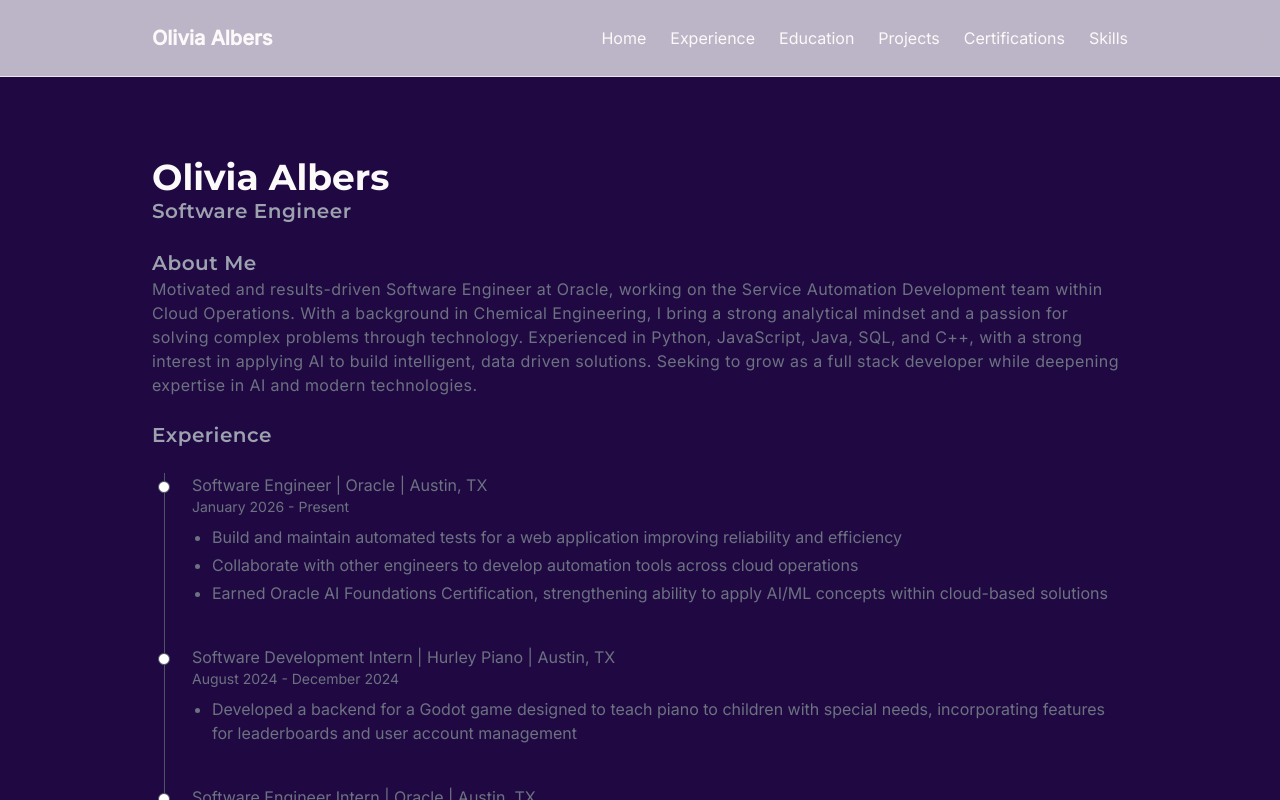
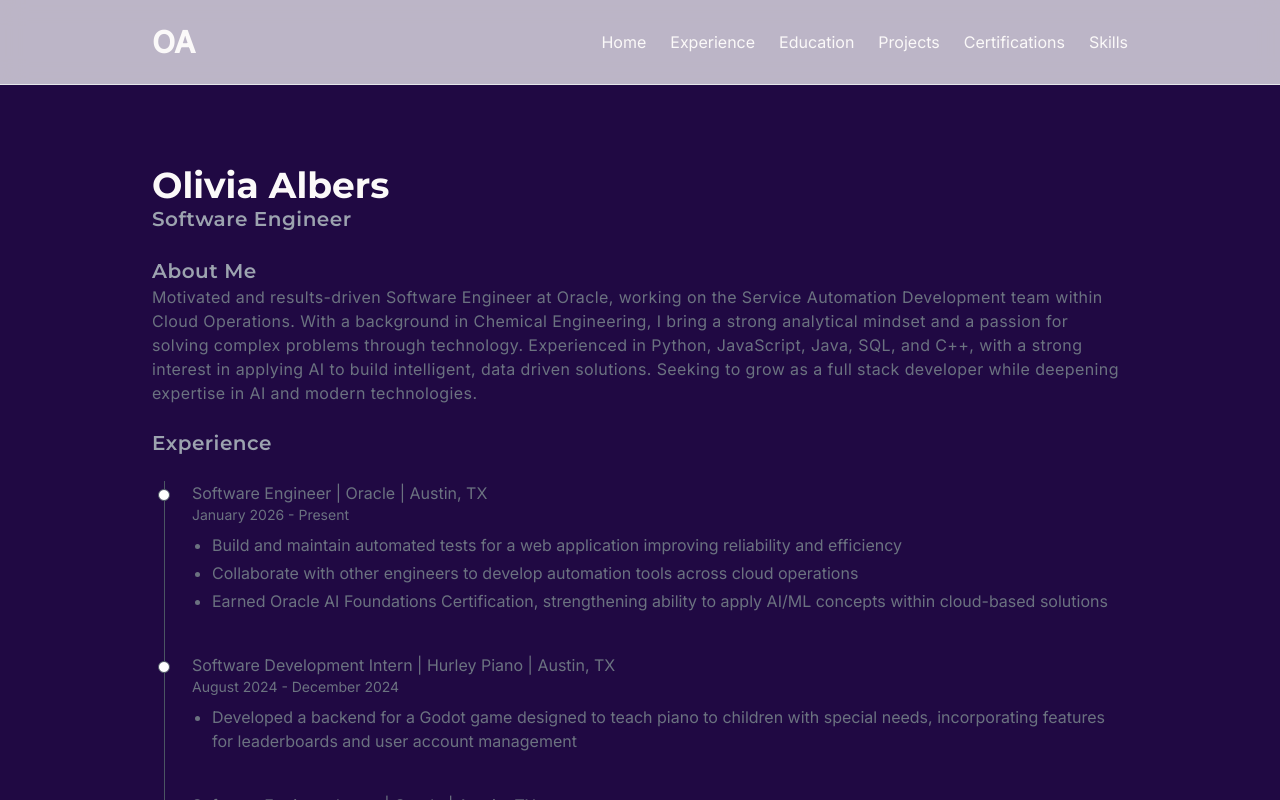
Before and after one commit to oliviajalbers/portfolioWebsite, a Next.js app in the folder my-portfolio/: page / in a window 1280 px wide. Shown: the top 800 px of the page. Built offline with nearby package versions, Linux system fonts and the light colour scheme.

Commit message:
update nav bar

```diff
--- a/my-portfolio/components/Navbar.js
+++ b/my-portfolio/components/Navbar.js
@@ -15,7 +15,7 @@ export default function Navbar() {
   return (
     <nav className="sticky top-0 z-50 bg-white/70 backdrop-blur-md border-b border-gray-200 w-full">
       <div className="flex justify-between items-center p-6 max-w-5xl mx-auto">
-        <h1 className="text-xl font-bold">Olivia Albers</h1>
+        <h1 className="text-3xl font-bold">OA</h1>
 
         {/* Desktop Nav */}
         <div className="hidden md:flex space-x-6">
```
